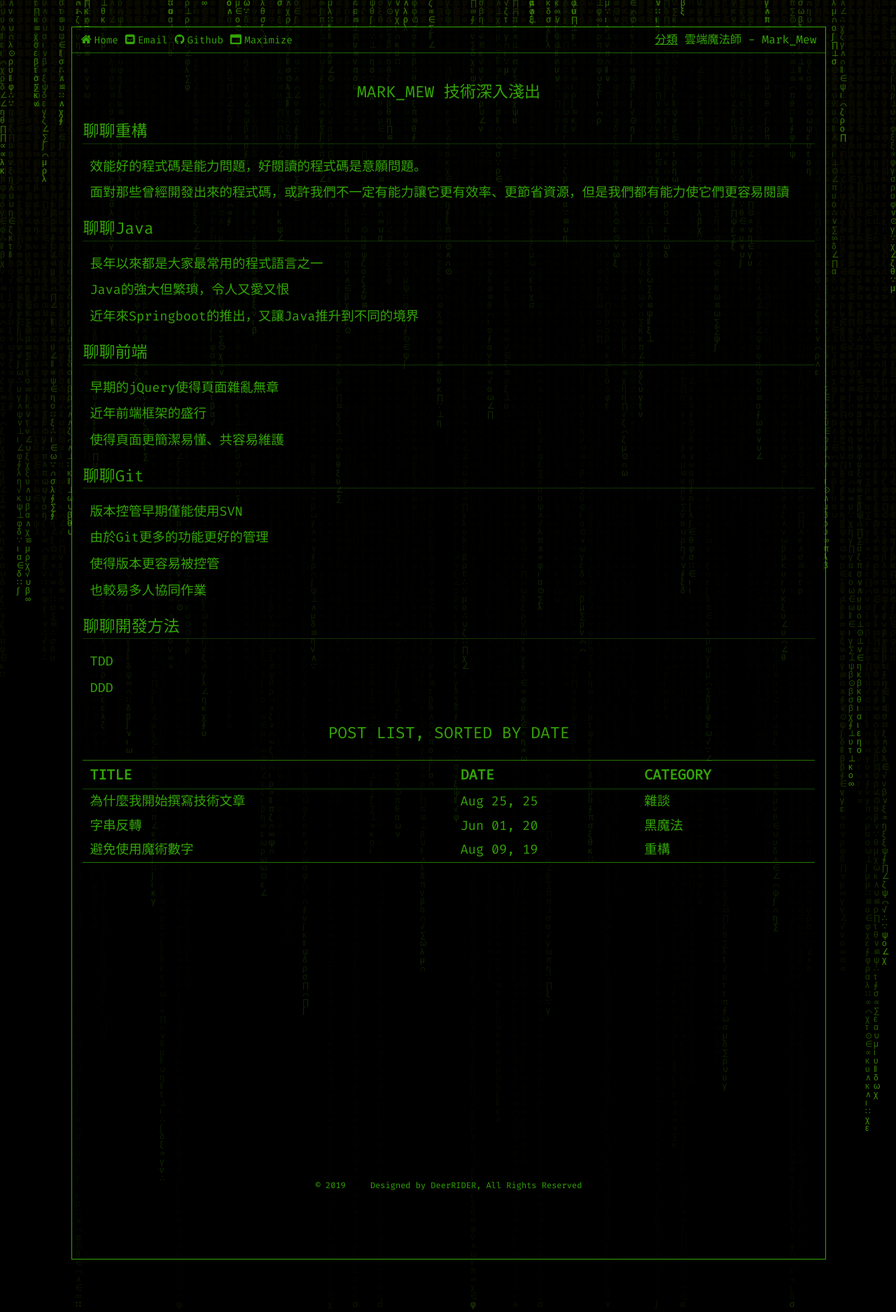
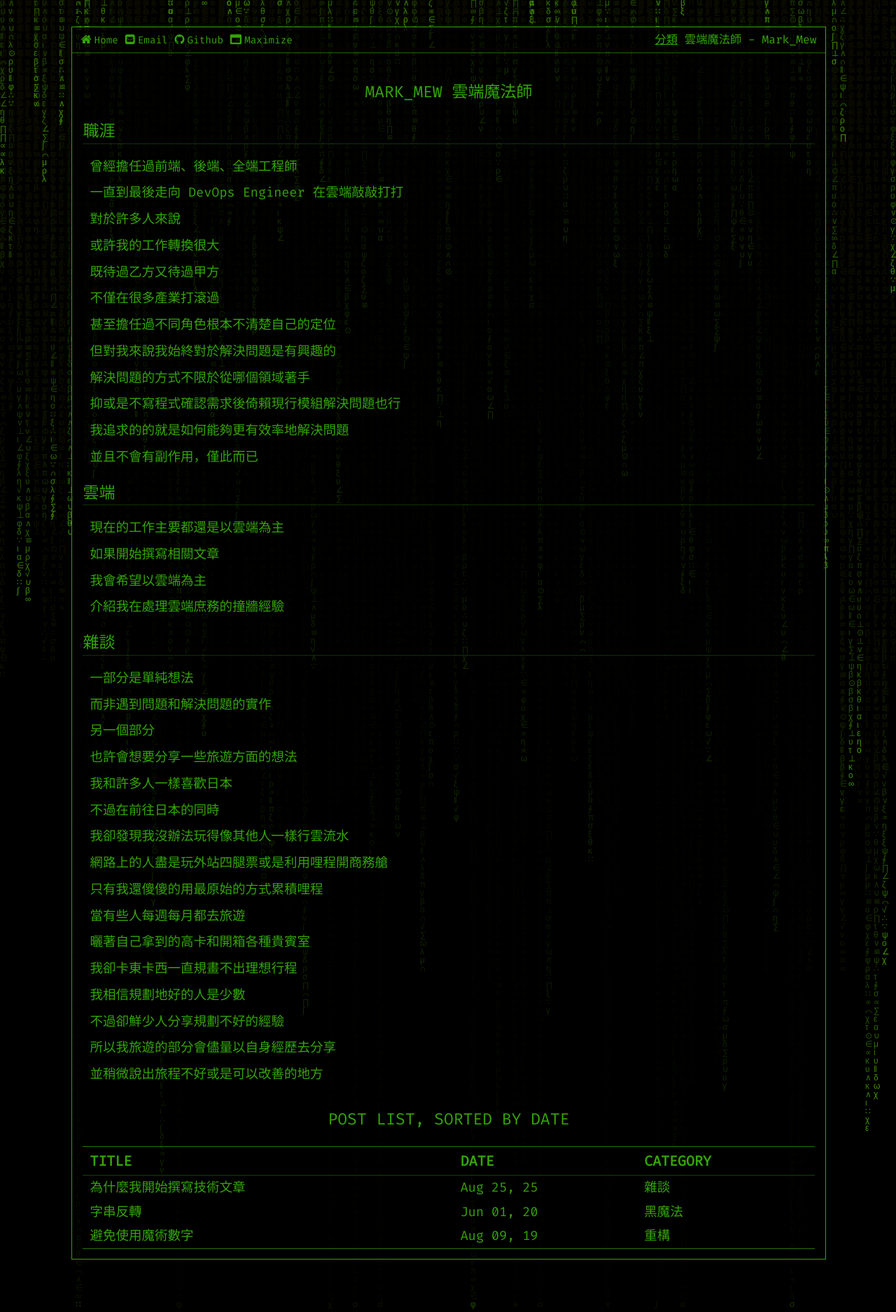
Before and after one commit to MarkMew/MarkMew.github.io, a Jekyll site: the page built from pages/index.md, in a window 1280 px wide. Shown: the whole page at 70% size. Built offline with Jekyll 4.4.1, drawn with Linux system fonts in a browser that asks for light colours.

Commit message:
update homepage introduction

```diff
--- a/pages/index.md
+++ b/pages/index.md
@@ -10,44 +10,74 @@ author: ""
 permalink: /
 ---
 
-# MARK_MEW 技術深入淺出
+# MARK_MEW 雲端魔法師
 
-## 聊聊重構
+## 職涯
 
-效能好的程式碼是能力問題，好閱讀的程式碼是意願問題。
+曾經擔任過前端、後端、全端工程師
 
-面對那些曾經開發出來的程式碼，或許我們不一定有能力讓它更有效率、更節省資源，但是我們都有能力使它們更容易閱讀
+一直到最後走向 DevOps Engineer 在雲端敲敲打打
 
-## 聊聊Java
+對於許多人來說
 
-長年以來都是大家最常用的程式語言之一
+或許我的工作轉換很大
 
-Java的強大但繁瑣，令人又愛又恨
+既待過乙方又待過甲方
 
-近年來Springboot的推出，又讓Java推升到不同的境界
+不僅在很多產業打滾過
 
-## 聊聊前端
+甚至擔任過不同角色根本不清楚自己的定位
 
-早期的jQuery使得頁面雜亂無章
+但對我來說我始終對於解決問題是有興趣的
 
-近年前端框架的盛行
+解決問題的方式不限於從哪個領域著手
 
-使得頁面更簡潔易懂、共容易維護
+抑或是不寫程式確認需求後倚賴現行模組解決問題也行
 
+我追求的的就是如何能夠更有效率地解決問題
 
-## 聊聊Git
+並且不會有副作用，僅此而已
 
-版本控管早期僅能使用SVN
+## 雲端
 
-由於Git更多的功能更好的管理
+現在的工作主要都還是以雲端為主
 
-使得版本更容易被控管
+如果開始撰寫相關文章
 
-也較易多人協同作業
+我會希望以雲端為主
 
+介紹我在處理雲端庶務的撞牆經驗
 
-## 聊聊開發方法
+## 雜談
 
-TDD
+一部分是單純想法
 
-DDD
+而非遇到問題和解決問題的實作
+
+另一個部分
+
+也許會想要分享一些旅遊方面的想法
+
+我和許多人一樣喜歡日本
+
+不過在前往日本的同時
+
+我卻發現我沒辦法玩得像其他人一樣行雲流水
+
+網路上的人盡是玩外站四腿票或是利用哩程開商務艙
+
+只有我還傻傻的用最原始的方式累積哩程
+
+當有些人每週每月都去旅遊
+
+曬著自己拿到的高卡和開箱各種貴賓室
+
+我卻卡東卡西一直規畫不出理想行程
+
+我相信規劃地好的人是少數
+
+不過卻鮮少人分享規劃不好的經驗
+
+所以我旅遊的部分會儘量以自身經歷去分享
+
+並稍微說出旅程不好或是可以改善的地方
```
